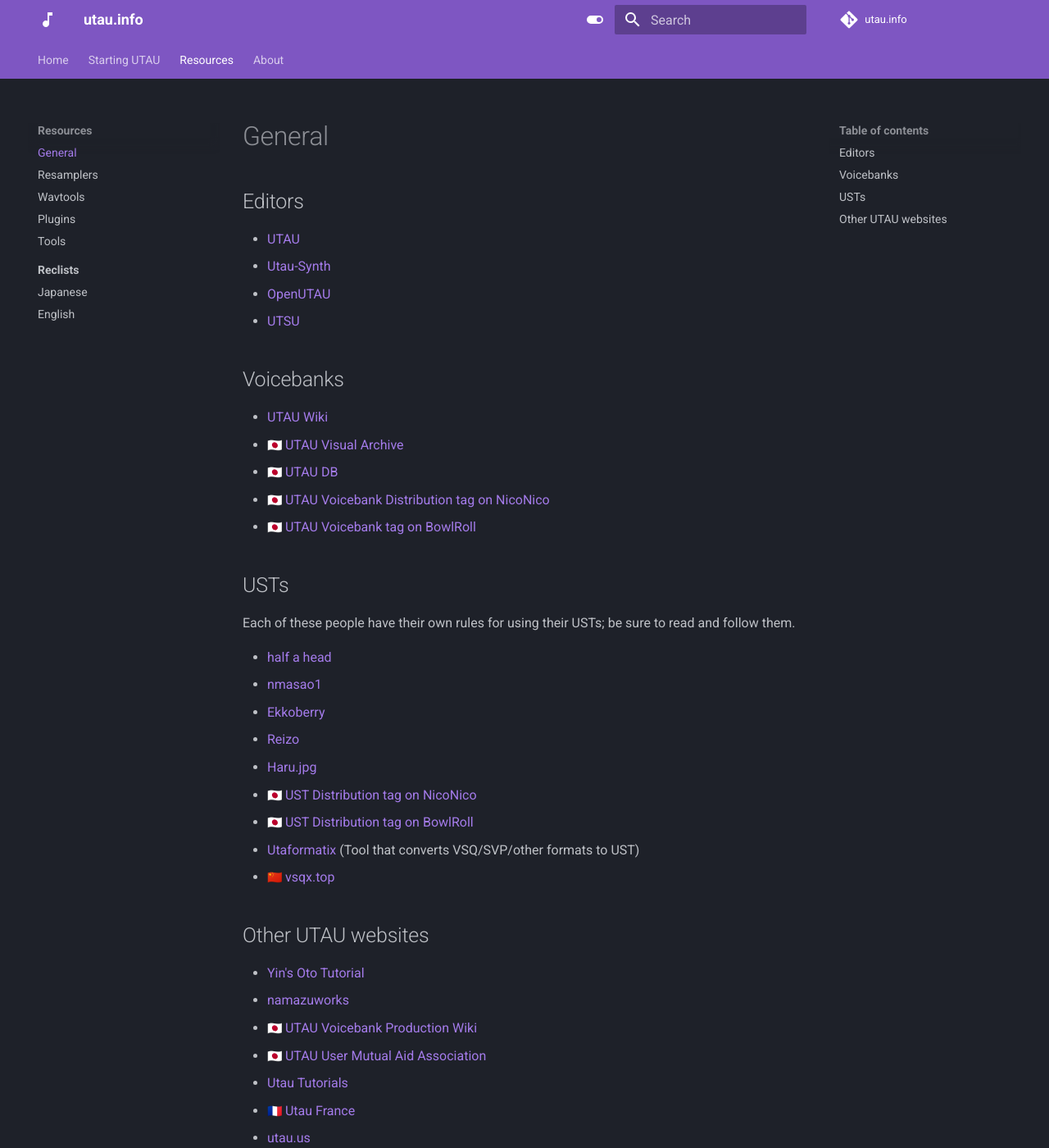
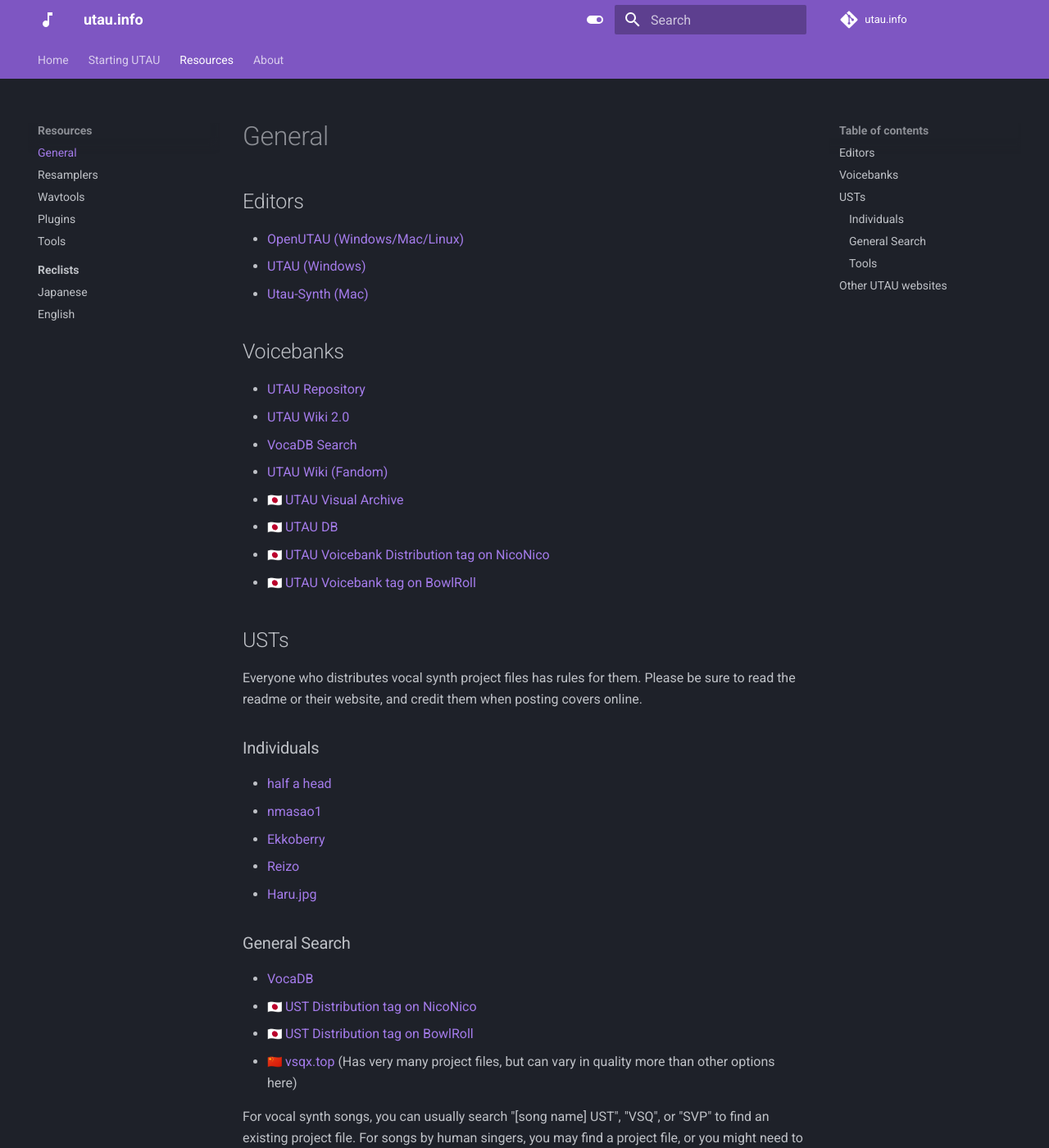
Before and after one commit to nagotown/utau.info, an MkDocs documentation site: the page built from docs/resources/general.md, in a window 1280 px wide and 1400 px high. Shown: the whole window at 82% size. Built offline with MkDocs 1.6.1 and Material for MkDocs 9.7.7, drawn with Linux system fonts in a browser that asks for light colours; emoji names are drawn with the system emoji font; comment, search, counter and statistics services are not loaded; some of the changed text lies outside the part shown.

Commit message:
Update general.md
Removed UTSU due to project inactivity
Added VocaDB, UTAU Repository, UTAU Fandom Wiki links
Organized UST section
Added disclaimer to vsqx.top

```diff
--- a/docs/resources/general.md
+++ b/docs/resources/general.md
@@ -1,30 +1,39 @@
 ## Editors
 
-- [UTAU](http://utau2008.xrea.jp/)
-- [Utau-Synth](http://utau-synth.com/index.html)
-- [OpenUTAU](https://github.com/stakira/OpenUtau)
-- [UTSU](https://github.com/titinko/utsu)
+- [OpenUTAU (Windows/Mac/Linux)](https://github.com/stakira/OpenUtau)
+- [UTAU (Windows)](http://utau2008.xrea.jp/)
+- [Utau-Synth (Mac)](http://utau-synth.com/index.html)
 
 ## Voicebanks
 
-- [UTAU Wiki](https://utau.wiki)
+- [UTAU Repository](https://utaurepository.miraheze.org/wiki/Main_Page)
+- [UTAU Wiki 2.0](https://utau.wiki)
+- [VocaDB Search](https://vocadb.net/Search?searchType=Artist&artistType=UTAU&childTags=false&page=1&pageSize=10&sort=SongRating)
+- [UTAU Wiki (Fandom)](https://utau.fandom.com/wiki/UTAU_wiki)
 - :flag_jp: [UTAU Visual Archive](http://utaudatabase.wiki.fc2.com/)
 - :flag_jp: [UTAU DB](http://utaudb.sakura.ne.jp/)
 - :flag_jp: [UTAU Voicebank Distribution tag on NicoNico](https://www.nicovideo.jp/tag/UTAU%E9%9F%B3%E6%BA%90%E9%85%8D%E5%B8%83%E6%89%80%E3%83%AA%E3%83%B3%E3%82%AF)
 - :flag_jp: [UTAU Voicebank tag on BowlRoll](https://bowlroll.net/file/tag/UTAU%E9%9F%B3%E6%BA%90)
 
 ## USTs
-Each of these people have their own rules for using their USTs; be sure to read and follow them.
 
+Everyone who distributes vocal synth project files has rules for them. Please be sure to read the readme or their website, and credit them when posting covers online.
+
+### Individuals
 - [half a head](https://half-a-head.tumblr.com/USTs)
 - [nmasao1](https://sites.google.com/site/utauust/)
 - [Ekkoberry](http://www.kiichigo.utau.us/ust.html)
 - [Reizo](http://rainerr.weebly.com/ust-list-entry.html)
 - [Haru.jpg](https://harujpg.top/en/usten/)
+### General Search
+- [VocaDB](https://vocadb.net/Search?searchType=Song&childTags=true&page=1&pageSize=10&sort=RatingScore&tagId%5B0%5D=6326&tagId%5B1%5D=3214&unifyEntryTypesAndTags=false&viewMode=Details&excludedTags%5B0%5D=11109)
 - :flag_jp: [UST Distribution tag on NicoNico](https://www.nicovideo.jp/tag/ust%E9%85%8D%E5%B8%83)
 - :flag_jp: [UST Distribution tag on BowlRoll](https://bowlroll.net/file/tag/UST%E9%85%8D%E5%B8%83)
-- [Utaformatix](https://sdercolin.github.io/utaformatix3/) (Tool that converts VSQ/SVP/other formats to UST)
-- :flag_cn: [vsqx.top](https://vsqx.top/)
+- :flag_cn: [vsqx.top](https://vsqx.top/) (Has very many project files, but can vary in quality more than other options here)
+
+For vocal synth songs, you can usually search "[song name\] UST", "VSQ", or "SVP" to find an existing project file. For songs by human singers, you may find a project file, or you might need to find a midi of the song and edit it by hand.
+### Tools
+- [Utaformatix](https://sdercolin.github.io/utaformatix3/) (Converts VSQ/SVP/other formats to UST)
 
 ## Other UTAU websites
 
```
